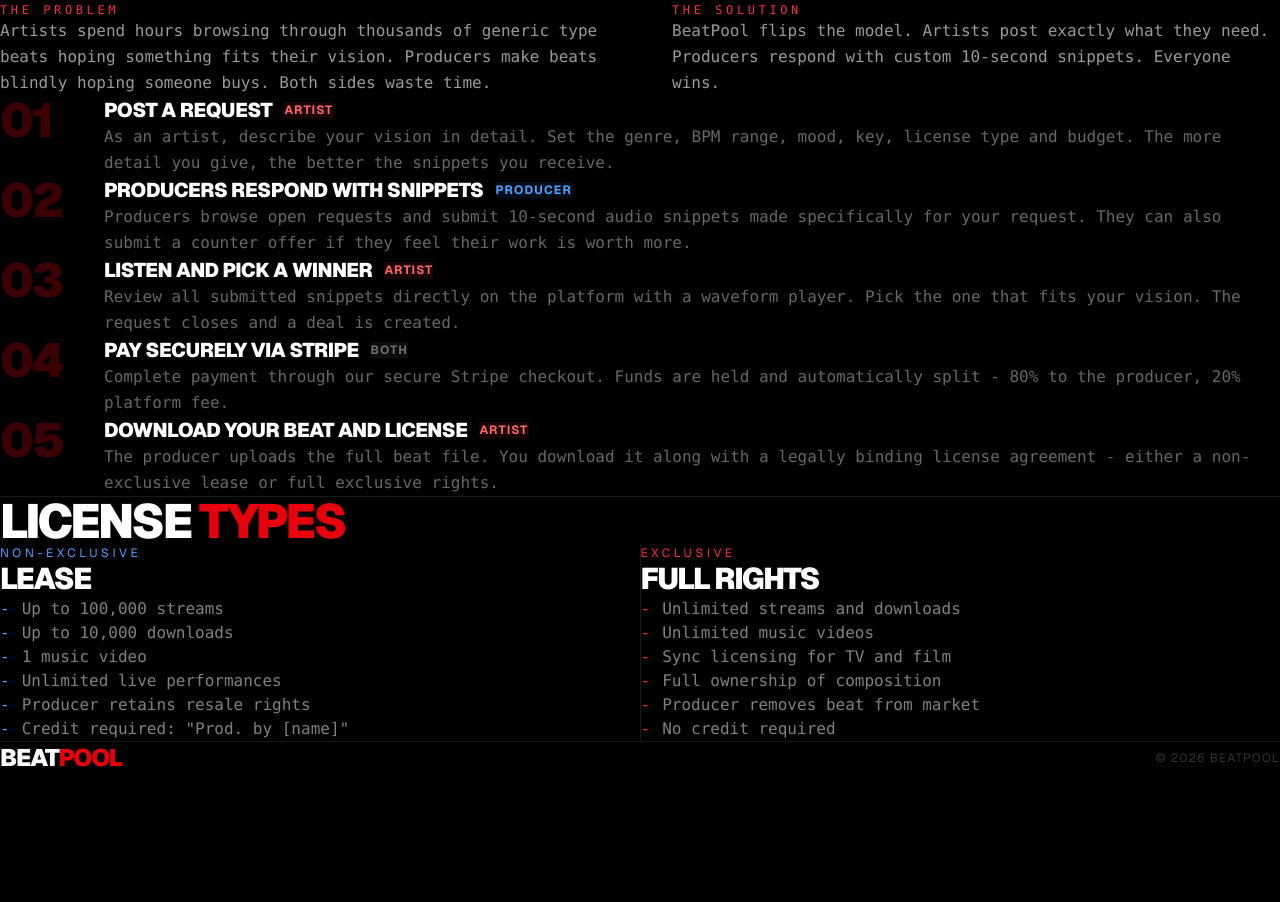
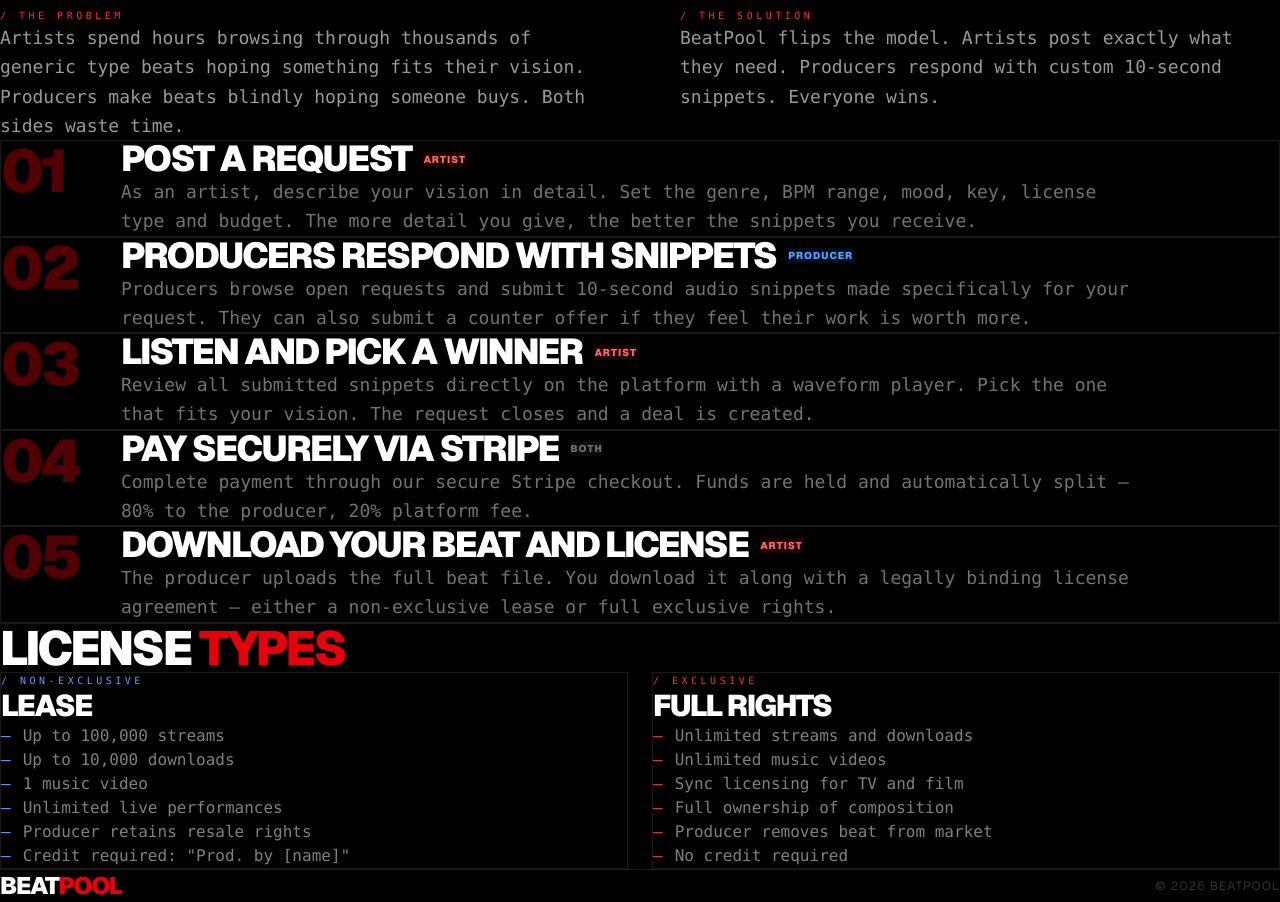
Before and after one commit to magalhaeskeanuwork-cmd/beatpool, a Next.js app: page /about in a window 1280 px wide. Shown: the part 251-1153 px from the top of the page. Before the commit the page ends 1025 px from the top, so only its background shows below. Built offline with nearby package versions, Linux system fonts and the light colour scheme; no server answers.

Commit message:
fix about page spacing

```diff
--- a/app/about/page.js
+++ b/app/about/page.js
@@ -21,58 +21,70 @@
     {
       num: '04',
       title: 'Pay securely via Stripe',
-      desc: 'Complete payment through our secure Stripe checkout. Funds are held and automatically split - 80% to the producer, 20% platform fee.',
+      desc: 'Complete payment through our secure Stripe checkout. Funds are held and automatically split — 80% to the producer, 20% platform fee.',
       tag: 'Both',
     },
     {
       num: '05',
       title: 'Download your beat and license',
-      desc: 'The producer uploads the full beat file. You download it along with a legally binding license agreement - either a non-exclusive lease or full exclusive rights.',
+      desc: 'The producer uploads the full beat file. You download it along with a legally binding license agreement — either a non-exclusive lease or full exclusive rights.',
       tag: 'Artist',
     },
   ]
 
   return (
-    <main className="min-h-screen w-full bg-black text-white overflow-x-clip">
-      <section className="w-full border-b border-white/10">
-        <div className="mx-auto w-full max-w-7xl px-6 py-20 md:px-12 md:py-24">
-          <h1 className="max-w-5xl text-[clamp(4rem,11vw,9rem)] font-black uppercase tracking-tighter leading-[0.9] mb-14 md:mb-16">
-            HOW IT
-            <br />
-            <span className="text-red-600">WORKS</span>
-          </h1>
+    <main className="min-h-screen bg-black text-white">
+      <section className="border-b border-white/10">
+        <div className="mx-auto w-full max-w-7xl px-6 py-16 md:px-12 md:py-24">
+          <div className="mb-16 md:mb-24">
+            <h1 className="max-w-5xl text-6xl sm:text-7xl md:text-8xl lg:text-[9rem] font-black uppercase tracking-tighter leading-[0.9]">
+              HOW IT
+              <br />
+              <span className="text-red-600">WORKS</span>
+            </h1>
+          </div>
 
-          <div className="grid grid-cols-1 gap-12 md:grid-cols-2 md:gap-16 mb-16 md:mb-24">
+          <div className="grid grid-cols-1 gap-12 md:grid-cols-2 md:gap-20 mb-16 md:mb-24">
             <div className="max-w-2xl">
-              <p className="mb-4 font-mono text-xs uppercase tracking-[0.3em] text-red-500">The problem</p>
-              <p className="font-mono leading-relaxed text-white/60">
-                Artists spend hours browsing through thousands of generic type beats hoping something fits their vision. Producers make beats blindly hoping someone buys. Both sides waste time.
+              <p className="mb-4 text-[10px] font-mono uppercase tracking-[0.35em] text-red-500">
+                / The problem
+              </p>
+              <p className="font-mono text-base leading-relaxed text-white/60 md:text-lg">
+                Artists spend hours browsing through thousands of generic type beats hoping something
+                fits their vision. Producers make beats blindly hoping someone buys. Both sides waste
+                time.
               </p>
             </div>
+
             <div className="max-w-2xl">
-              <p className="mb-4 font-mono text-xs uppercase tracking-[0.3em] text-red-500">The solution</p>
-              <p className="font-mono leading-relaxed text-white/60">
-                BeatPool flips the model. Artists post exactly what they need. Producers respond with custom 10-second snippets. Everyone wins.
+              <p className="mb-4 text-[10px] font-mono uppercase tracking-[0.35em] text-red-500">
+                / The solution
+              </p>
+              <p className="font-mono text-base leading-relaxed text-white/60 md:text-lg">
+                BeatPool flips the model. Artists post exactly what they need. Producers respond with
+                custom 10-second snippets. Everyone wins.
               </p>
             </div>
           </div>
 
-          <div className="space-y-px bg-white/10">
+          <div className="space-y-4 md:space-y-6">
             {steps.map((step) => (
               <div
                 key={step.num}
-                className="flex flex-col gap-6 bg-black p-6 transition hover:bg-white/5 md:flex-row md:gap-10 md:p-10"
+                className="grid grid-cols-[56px_1fr] gap-5 border border-white/10 bg-black p-6 md:grid-cols-[88px_1fr] md:gap-8 md:p-8"
               >
-                <p className="w-16 flex-shrink-0 text-4xl font-black tracking-tighter text-red-600/25 md:text-5xl">
+                <div className="text-4xl font-black leading-none tracking-tighter text-red-600/35 md:text-6xl">
                   {step.num}
-                </p>
-                <div className="min-w-0 flex-1">
-                  <div className="mb-3 flex flex-col gap-3 md:flex-row md:items-center">
-                    <h3 className="text-2xl font-black uppercase tracking-tight md:text-xl">
+                </div>
+
+                <div className="min-w-0">
+                  <div className="mb-3 flex flex-wrap items-center gap-3">
+                    <h3 className="text-2xl md:text-4xl font-black uppercase tracking-tighter leading-none">
                       {step.title}
                     </h3>
+
                     <span
-                      className={`w-fit px-2 py-0.5 text-xs font-bold uppercase tracking-widest ${
+                      className={`px-2 py-1 text-[10px] font-black uppercase tracking-widest ${
                         step.tag === 'Artist'
                           ? 'bg-red-500/10 text-red-400'
                           : step.tag === 'Producer'
@@ -83,7 +95,10 @@
                       {step.tag}
                     </span>
                   </div>
-                  <p className="font-mono leading-relaxed text-white/40">{step.desc}</p>
+
+                  <p className="max-w-5xl font-mono text-base leading-relaxed text-white/45 md:text-lg">
+                    {step.desc}
+                  </p>
                 </div>
               </div>
             ))}
@@ -91,32 +106,54 @@
         </div>
       </section>
 
-      <section className="w-full border-b border-white/10">
-        <div className="mx-auto w-full max-w-7xl px-6 py-20 md:px-12 md:py-24">
+      <section className="border-b border-white/10">
+        <div className="mx-auto w-full max-w-7xl px-6 py-16 md:px-12 md:py-24">
           <h2 className="mb-12 text-4xl font-black uppercase tracking-tighter md:mb-16 md:text-5xl">
             LICENSE <span className="text-red-600">TYPES</span>
           </h2>
-          <div className="grid grid-cols-1 gap-px bg-white/10 md:grid-cols-2">
-            <div className="bg-black p-8 md:p-10">
-              <p className="mb-4 text-xs uppercase tracking-[0.3em] text-blue-400">Non-exclusive</p>
+
+          <div className="grid grid-cols-1 gap-4 md:grid-cols-2 md:gap-6">
+            <div className="border border-white/10 bg-black p-8 md:p-10">
+              <p className="mb-4 text-[10px] font-mono uppercase tracking-[0.35em] text-blue-400">
+                / Non-exclusive
+              </p>
               <h3 className="mb-6 text-3xl font-black uppercase tracking-tighter">Lease</h3>
+
               <ul className="space-y-3 font-mono text-white/50">
-                {['Up to 100,000 streams', 'Up to 10,000 downloads', '1 music video', 'Unlimited live performances', 'Producer retains resale rights', 'Credit required: "Prod. by [name]"'].map((item) => (
+                {[
+                  'Up to 100,000 streams',
+                  'Up to 10,000 downloads',
+                  '1 music video',
+                  'Unlimited live performances',
+                  'Producer retains resale rights',
+                  'Credit required: "Prod. by [name]"',
+                ].map((item) => (
                   <li key={item} className="flex items-start gap-3">
-                    <span className="mt-0.5 text-blue-400">-</span>
-                    {item}
+                    <span className="mt-0.5 text-blue-400">—</span>
+                    <span>{item}</span>
                   </li>
                 ))}
               </ul>
             </div>
-            <div className="bg-black p-8 md:p-10">
-              <p className="mb-4 text-xs uppercase tracking-[0.3em] text-red-500">Exclusive</p>
+
+            <div className="border border-white/10 bg-black p-8 md:p-10">
+              <p className="mb-4 text-[10px] font-mono uppercase tracking-[0.35em] text-red-500">
+                / Exclusive
+              </p>
               <h3 className="mb-6 text-3xl font-black uppercase tracking-tighter">Full rights</h3>
+
               <ul className="space-y-3 font-mono text-white/50">
-                {['Unlimited streams and downloads', 'Unlimited music videos', 'Sync licensing for TV and film', 'Full ownership of composition', 'Producer removes beat from market', 'No credit required'].map((item) => (
+                {[
+                  'Unlimited streams and downloads',
+                  'Unlimited music videos',
+                  'Sync licensing for TV and film',
+                  'Full ownership of composition',
+                  'Producer removes beat from market',
+                  'No credit required',
+                ].map((item) => (
                   <li key={item} className="flex items-start gap-3">
-                    <span className="mt-0.5 text-red-500">-</span>
-                    {item}
+                    <span className="mt-0.5 text-red-500">—</span>
+                    <span>{item}</span>
                   </li>
                 ))}
               </ul>
@@ -125,8 +162,8 @@
         </div>
       </section>
 
-      <footer className="w-full">
-        <div className="mx-auto flex w-full max-w-7xl flex-col items-start justify-between gap-6 px-6 py-12 md:flex-row md:items-center md:px-12">
+      <footer>
+        <div className="mx-auto flex w-full max-w-7xl flex-col items-start justify-between gap-6 px-6 py-10 md:flex-row md:items-center md:px-12">
           <span className="text-2xl font-black uppercase tracking-tighter">
             BEAT<span className="text-red-600">POOL</span>
           </span>
```
